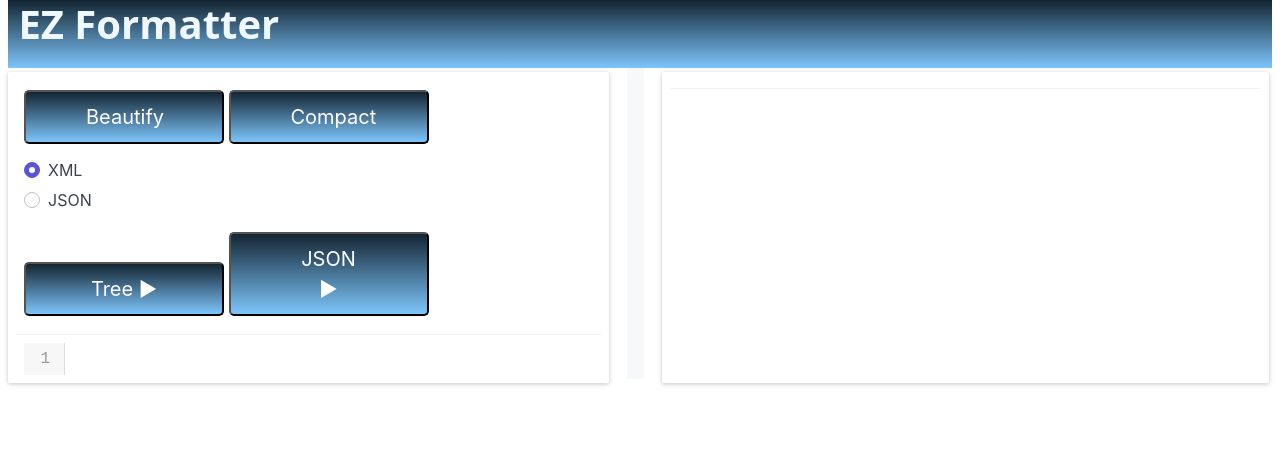
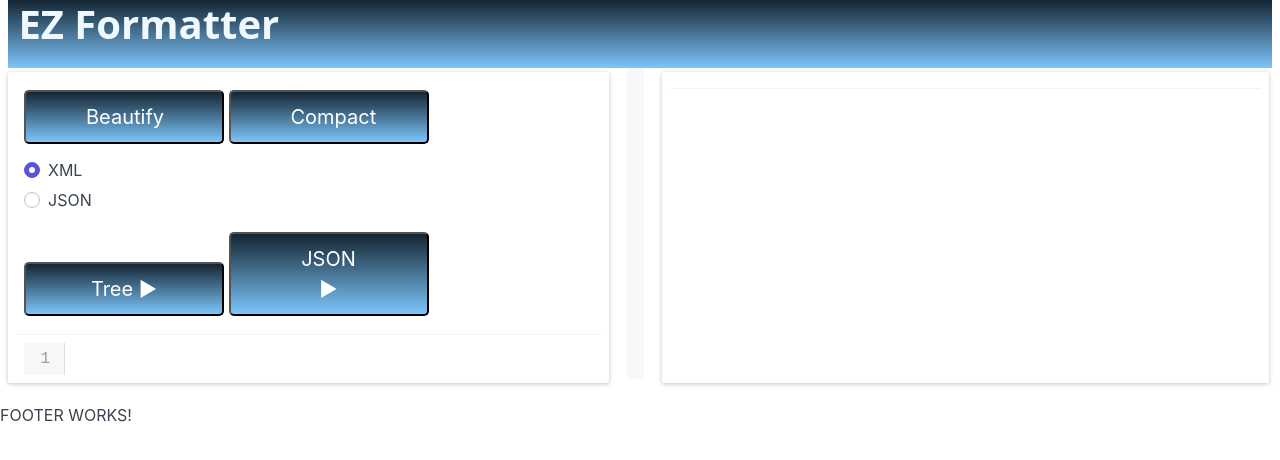
Before and after one commit to coinbrute/ez-formatter, a React (Create React App) app: page / in a window 1280 px wide. Shown: the top 460 px of the page. Built offline with nearby package versions, Linux system fonts and the light colour scheme.

Commit message:
stubbed second component. will use this for footer. need to make navbar and side components for adsense as well as stub the rest of the converter imports. mvp will be three converters back and forth so 6 total options.

```diff
--- a/src/App.css
+++ b/src/App.css
@@ -52,7 +52,7 @@
 
 .menu {
     margin-right: 3%;
-    min-width: -webkit-fill-available;
+    min-width: stretch;
 }
 
 
--- a/src/App.js
+++ b/src/App.js
@@ -1,13 +1,16 @@
 import React, { Component } from 'react';
 import Editor from './components/editor';
+import Footer from './components/footer';
 import './App.css';
 
 class App extends Component {
   render() {
     return (
-
+      <div>
         <Editor />
-
+        <br/>
+        <Footer />
+      </div>
     );
   }
 }
--- /dev/null
+++ b/src/components/footer.js
@@ -0,0 +1,11 @@
+import React, {Component} from 'react';
+
+class Footer extends Component {
+
+    render() {
+        return (
+            <div>FOOTER WORKS!</div>
+        )
+    }
+}
+export default Footer;
```
